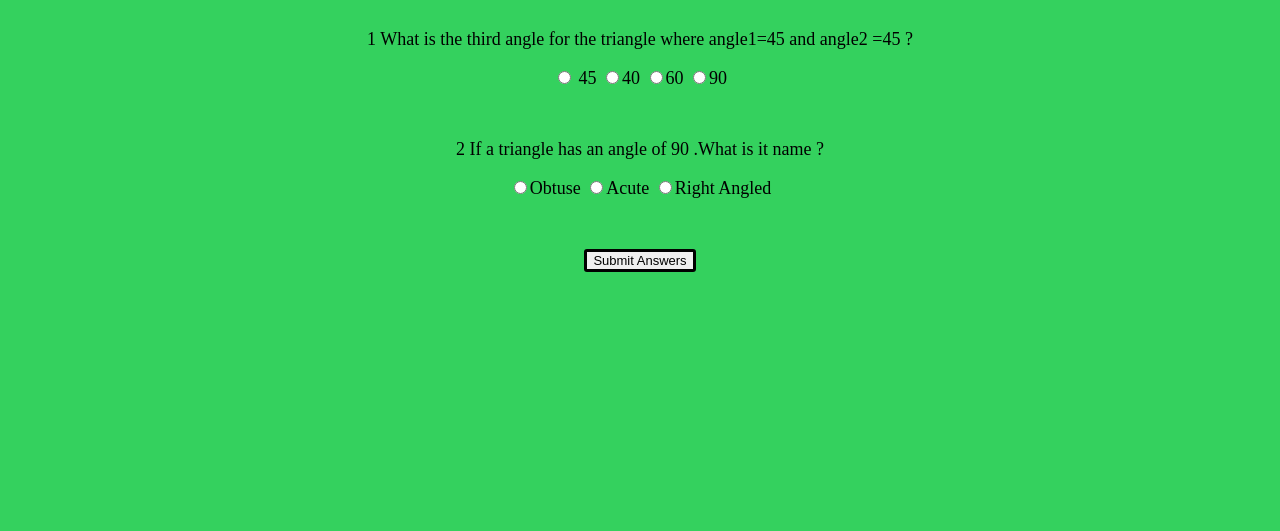
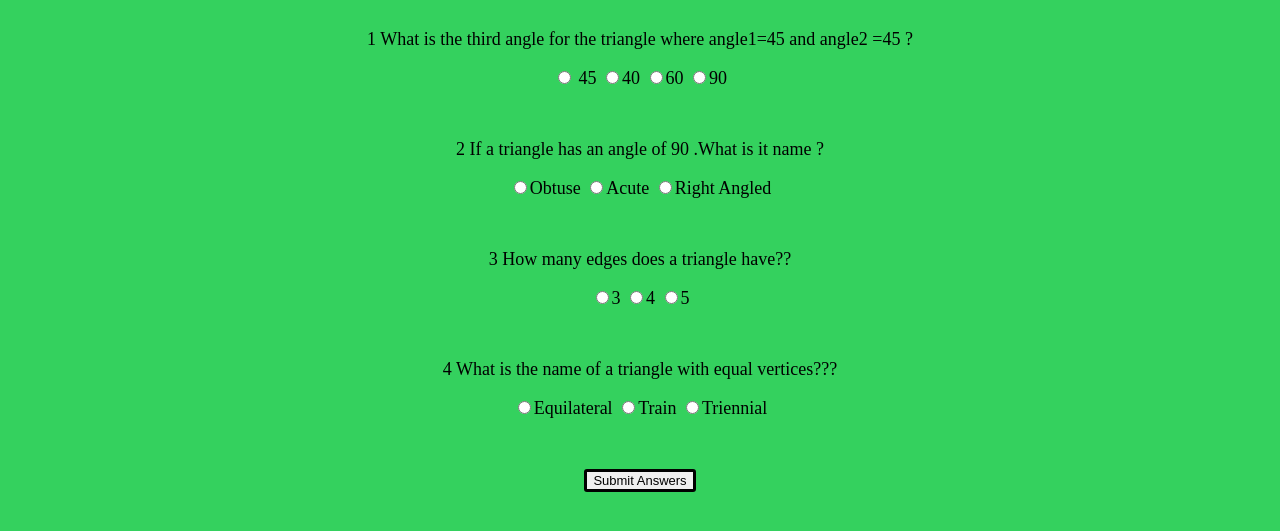
Before and after one commit to ManpreetSingh18/fun-with-triangles, a plain HTML site: page quiz.html in a window 1280 px wide. Shown: the part 187-718 px from the top of the page. Drawn offline with Linux system fonts and the light colour scheme.

Commit message:
added more questions

```diff
--- a/quiz.html
+++ b/quiz.html
@@ -67,6 +67,40 @@
                     <input type="radio" name="question2" value="rightangle">Right Angled
                 </label>
             </div>
+
+            <div class="question-container">
+                <p>3 How many edges does a triangle have??</p>
+
+                <label for="">
+                    <input type="radio" name="question3" value="3">3
+                </label>
+
+                <label for="">
+                    <input type="radio" name="question3" value="4">4
+                </label>
+
+                <label for="">
+                    <input type="radio" name="question3" value="5">5
+                </label>
+            </div>
+
+
+            <div class="question-container">
+                <p>4 What is the name of a triangle with equal vertices???</p>
+
+                <label for="">
+                    <input type="radio" name="question4" value="Equilateral">Equilateral
+                </label>
+
+                <label for="">
+                    <input type="radio" name="question4" value="Train">Train
+                </label>
+
+                <label for="">
+                    <input type="radio" name="question4" value="Triennial">Triennial
+                </label>
+            </div>
+
         </form>
 
         <button id="submit-answer-btn">Submit Answers</button>
--- a/quiz.js
+++ b/quiz.js
@@ -1,7 +1,7 @@
 const quizForm=document.querySelector('.quiz-form');
 const submitAnswerBtn=document.querySelector('#submit-answer-btn');
 const outputEl=document.querySelector('#output');
-const correctAnswer=["90","rightangle"];
+const correctAnswer=["90","rightangle","3","Equilateral"];
 
 function calculateScore(){
     let score=0;
```
